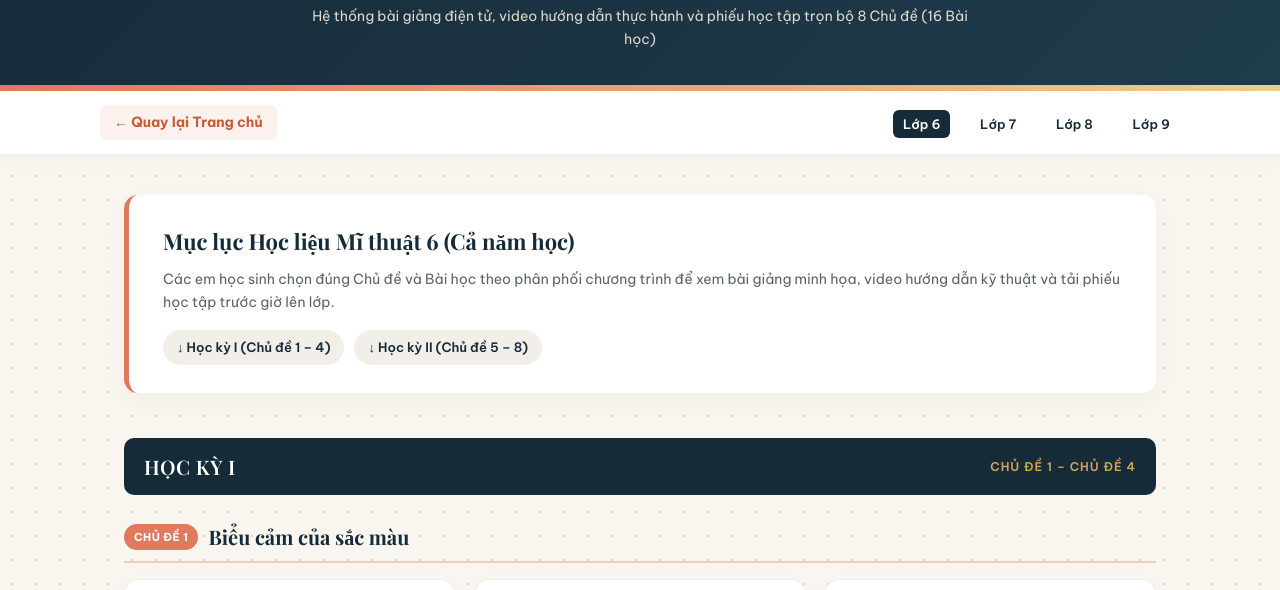
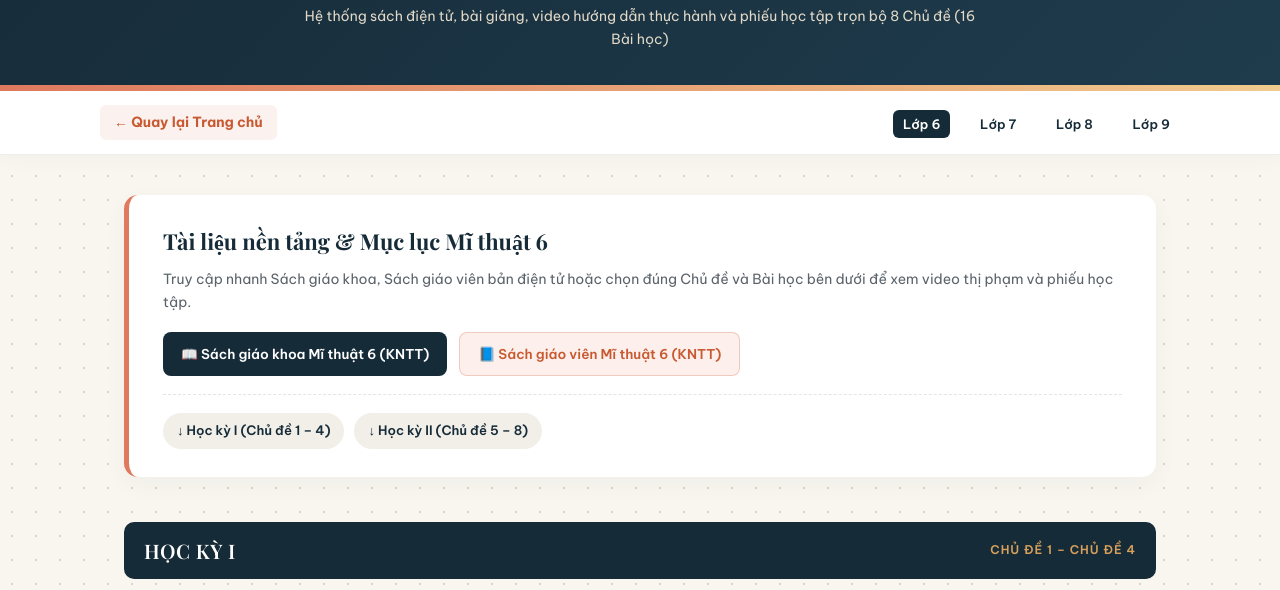
Before and after one commit to hongsoncbqcse-lgtm/hoc-lieu-my-thuat-thcs, a plain HTML site: page my-thuat-6.html in a window 1280 px wide. Shown: the part 148-738 px from the top of the page. Drawn offline with nearby package versions, Linux system fonts and the light colour scheme; a web font is replaced by a local one.

Commit message:
Update my-thuat-6.html

```diff
--- a/my-thuat-6.html
+++ b/my-thuat-6.html
@@ -146,7 +146,7 @@
             padding: 0 24px;
         }
 
-        /* --- KHUNG TỔNG QUAN & CHỌN NHANH HỌC KỲ --- */
+        /* --- KHUNG TỔNG QUAN & SGK/SGV --- */
         .overview-card {
             background: var(--card-bg);
             padding: 28px 34px;
@@ -166,7 +166,49 @@
         .overview-card p {
             font-size: 14px;
             color: var(--text-muted);
-            margin-bottom: 16px;
+            margin-bottom: 18px;
+        }
+
+        /* Khu vực nút SGK & SGV nổi bật */
+        .textbook-bar {
+            display: flex;
+            flex-wrap: wrap;
+            gap: 12px;
+            padding-bottom: 18px;
+            margin-bottom: 18px;
+            border-bottom: 1px dashed rgba(22, 43, 56, 0.12);
+        }
+
+        .book-btn {
+            display: inline-flex;
+            align-items: center;
+            gap: 8px;
+            padding: 10px 18px;
+            border-radius: 8px;
+            font-size: 13.5px;
+            font-weight: 600;
+            text-decoration: none;
+            transition: all 0.2s;
+        }
+
+        .btn-sgk {
+            background-color: var(--primary-navy);
+            color: #FFFFFF;
+        }
+        .btn-sgk:hover {
+            background-color: #25465B;
+            transform: translateY(-2px);
+        }
+
+        .btn-sgv {
+            background-color: #FDF0EC;
+            color: var(--accent-terracotta);
+            border: 1px solid rgba(200, 90, 50, 0.25);
+        }
+        .btn-sgv:hover {
+            background-color: var(--accent-terracotta);
+            color: #FFFFFF;
+            transform: translateY(-2px);
         }
 
         .semester-jump {
@@ -363,7 +405,7 @@
     <header>
         <div class="brand-badge">HỒNG SƠN ART · KẾT NỐI TRI THỨC VỚI CUỘC SỐNG</div>
         <h1>HỌC LIỆU MỸ THUẬT 6</h1>
-        <p class="subtitle">Hệ thống bài giảng điện tử, video hướng dẫn thực hành và phiếu học tập trọn bộ 8 Chủ đề (16 Bài học)</p>
+        <p class="subtitle">Hệ thống sách điện tử, bài giảng, video hướng dẫn thực hành và phiếu học tập trọn bộ 8 Chủ đề (16 Bài học)</p>
     </header>
 
     <nav>
@@ -379,10 +421,17 @@
     </nav>
 
     <div class="container">
-        <!-- Giới thiệu nhanh khối 6 -->
+        <!-- Giới thiệu nhanh & Tài liệu sách giáo khoa / giáo viên -->
         <div class="overview-card">
-            <h2>Mục lục Học liệu Mĩ thuật 6 (Cả năm học)</h2>
-            <p>Các em học sinh chọn đúng Chủ đề và Bài học theo phân phối chương trình để xem bài giảng minh họa, video hướng dẫn kỹ thuật và tải phiếu học tập trước giờ lên lớp.</p>
+            <h2>Tài liệu nền tảng & Mục lục Mĩ thuật 6</h2>
+            <p>Truy cập nhanh Sách giáo khoa, Sách giáo viên bản điện tử hoặc chọn đúng Chủ đề và Bài học bên dưới để xem video thị phạm và phiếu học tập.</p>
+
+            <!-- 2 nút SGK và SGV -->
+            <div class="textbook-bar">
+                <a href="https://drive.google.com/file/d/1POqH5nSrxkHDpL_aydenPl0-cb_M2ozL/view?usp=drive_link" target="_blank" class="book-btn btn-sgk">📖 Sách giáo khoa Mĩ thuật 6 (KNTT)</a>
+                <a href="https://drive.google.com/file/d/1OynsxihOUXJ3fYGmqtUZ6xvKB9K3GOXk/view?usp=drive_link" target="_blank" class="book-btn btn-sgv">📘 Sách giáo viên Mĩ thuật 6 (KNTT)</a>
+            </div>
+
             <div class="semester-jump">
                 <a href="#hoc-ky-1" class="jump-btn">↓ Học kỳ I (Chủ đề 1 – 4)</a>
                 <a href="#hoc-ky-2" class="jump-btn">↓ Học kỳ II (Chủ đề 5 – 8)</a>
@@ -406,7 +455,7 @@
                     </div>
                     <div class="resource-links">
                         <a href="#" class="res-btn btn-slide">📊 Bài giảng</a>
-                        <a href="#" class="res-btn btn-video">🎬 Video thị phạm</a>
+                        <a href="https://youtu.be/i7KFAG8tkiI?si=A1bqphuQP-dpvAio" target="_blank" class="res-btn btn-video">🎬 Video thị phạm</a>
                         <a href="My-thuat-6/" class="res-btn btn-doc">📄 Phiếu học tập</a>
                     </div>
                 </div>
```
